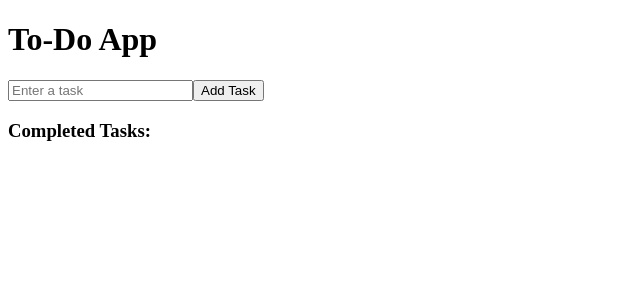
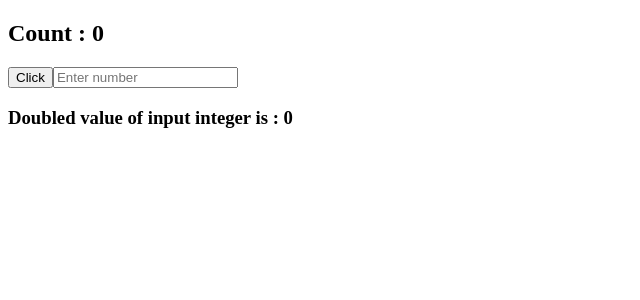
Before and after one commit to saurav-95-dev/React-Redux-CRUD, a React (Vite) app: page / in a window 1280 px wide. Shown: the top 300 px of the page, without its empty margins (0-640 px from the left). Built offline with nearby package versions, Linux system fonts and the light colour scheme.

Commit message:
Revision-1--useMemo-Variation-1 (Avoid expensive calculation via counter & input example)

```diff
--- a/src/App.jsx
+++ b/src/App.jsx
@@ -1,68 +1,46 @@
-import React, { useState, useMemo } from 'react';
+//useMemo : 1 --> Using to avoid unecessary calculations.(Via counter and input):
 
-// TodoApp Component
-export default function TodoApp() {
-  // State to keep track of the task input and the list of tasks
-  const [taskInput, setTaskInput] = useState('');
-  const [tasks, setTasks] = useState([]);
+// Everything about useMemo Hook --->
+// Everything about useCallback --->
 
-  // Function to add a new task
-  const addTask = () => {
-    if (taskInput.trim()) {
-      setTasks([...tasks, { id: tasks.length + 1, text: taskInput, completed: false }]);
-      setTaskInput(''); // Reset input field after adding the task
-    }
-  };
+import React, { useMemo, useState } from "react";
 
-  // Function to toggle completion status of a task
-  const toggleCompletion = (taskId) => {
-    setTasks(tasks.map(task =>
-      task.id === taskId ? { ...task, completed: !task.completed } : task
-    ));
-  };
+export default function App(){
 
-  // Expensive calculation: Filter completed tasks (we'll memoize this)
-  const completedTasks = useMemo(() => {
-    console.log('Filtering completed tasks...');
-    return tasks.filter(task => task.completed);
-  }, [tasks]); // Recalculate only when the `tasks` array changes
+  const [count , setCount] = useState(0);
+  const [number , setNumber ] = useState(0);
+
+  function expensiveTask(num){
+     for(let i=0;i<100000000;i++){
+
+     }
+     console.log("Inside expensive task function")
+     return num*2;
+  }
+
+  const memoisedResult = useMemo(()=>{
+    return expensiveTask(number)
+  }, [number])
+
+  function handleCountClick(){
+    console.log("Count is clicked")
+     setCount((prev)=>{
+        return prev+1;
+     })
+  }
+
+  function handleInput(e){
+      console.log("Input value changed:", e.target.value)
+      setNumber(e.target.value)
+  }
 
   return (
-    <div>
-      <h1>To-Do App</h1>
-
-      {/* Task input and add button */}
-      <div>
-        <input
-          type="text"
-          value={taskInput}
-          onChange={(e) => setTaskInput(e.target.value)}
-          placeholder="Enter a task"
-        />
-        <button onClick={addTask}>Add Task</button>
-      </div>
-
-      {/* List of tasks */}
-      <ul>
-        {tasks.map((task) => (
-          <li key={task.id}>
-            <span
-              style={{ textDecoration: task.completed ? 'line-through' : 'none' }}
-              onClick={() => toggleCompletion(task.id)}
-            >
-              {task.text}
-            </span>
-          </li>
-        ))}
-      </ul>
-
-      {/* Show filtered completed tasks */}
-      <h3>Completed Tasks:</h3>
-      <ul>
-        {completedTasks.map((task) => (
-          <li key={task.id}>{task.text}</li>
-        ))}
-      </ul>
-    </div>
-  );
+    <>
+    {console.log("App is rendered")}
+    <h2>Count : {count}</h2>
+    <button onClick={handleCountClick}>Click</button>
+    <input type="number" placeholder="Enter number" onChange={handleInput} />
+    <h3>Doubled value of input integer is : {memoisedResult}</h3>
+    </>
+  )
 }
```
Also changed, not shown: src/components/ChildComponent.jsx (deleted, +0 -15 lines).
